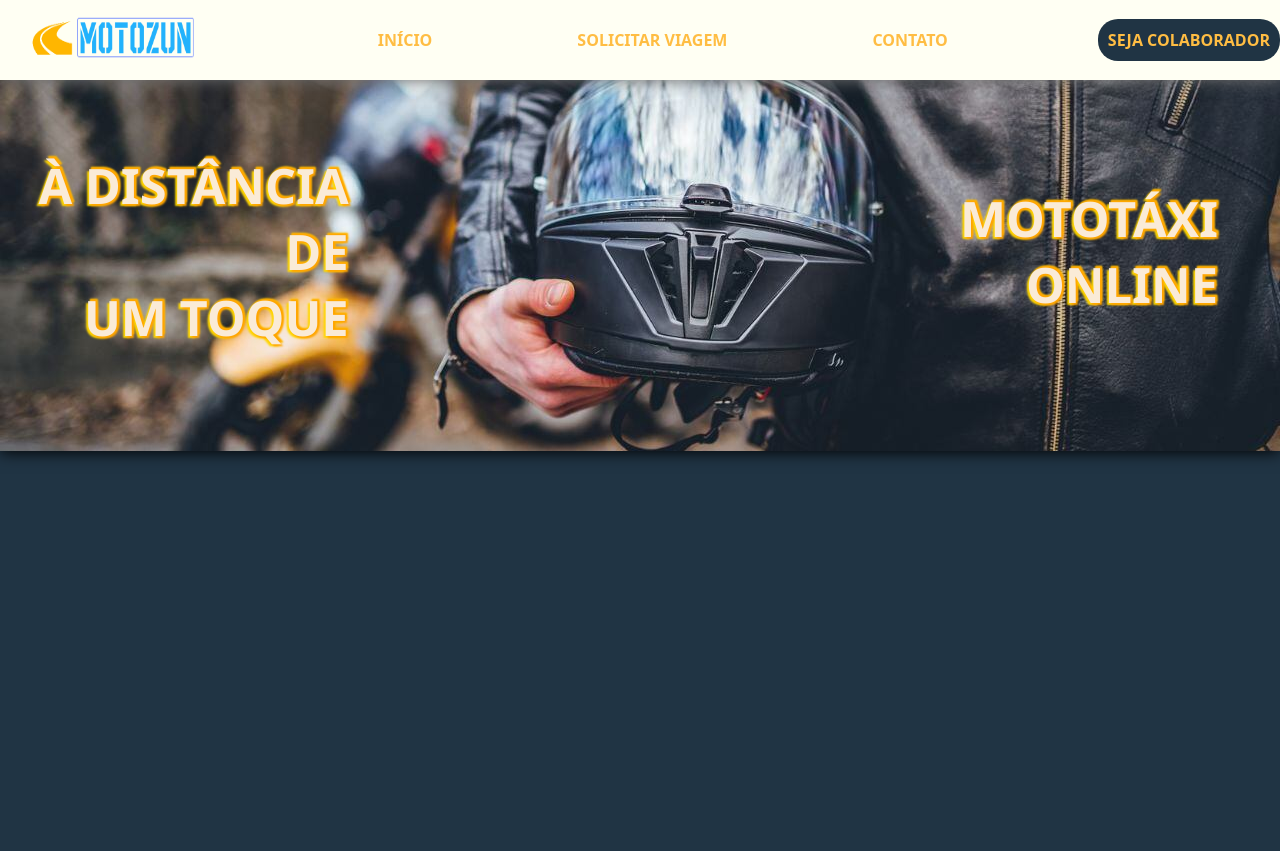
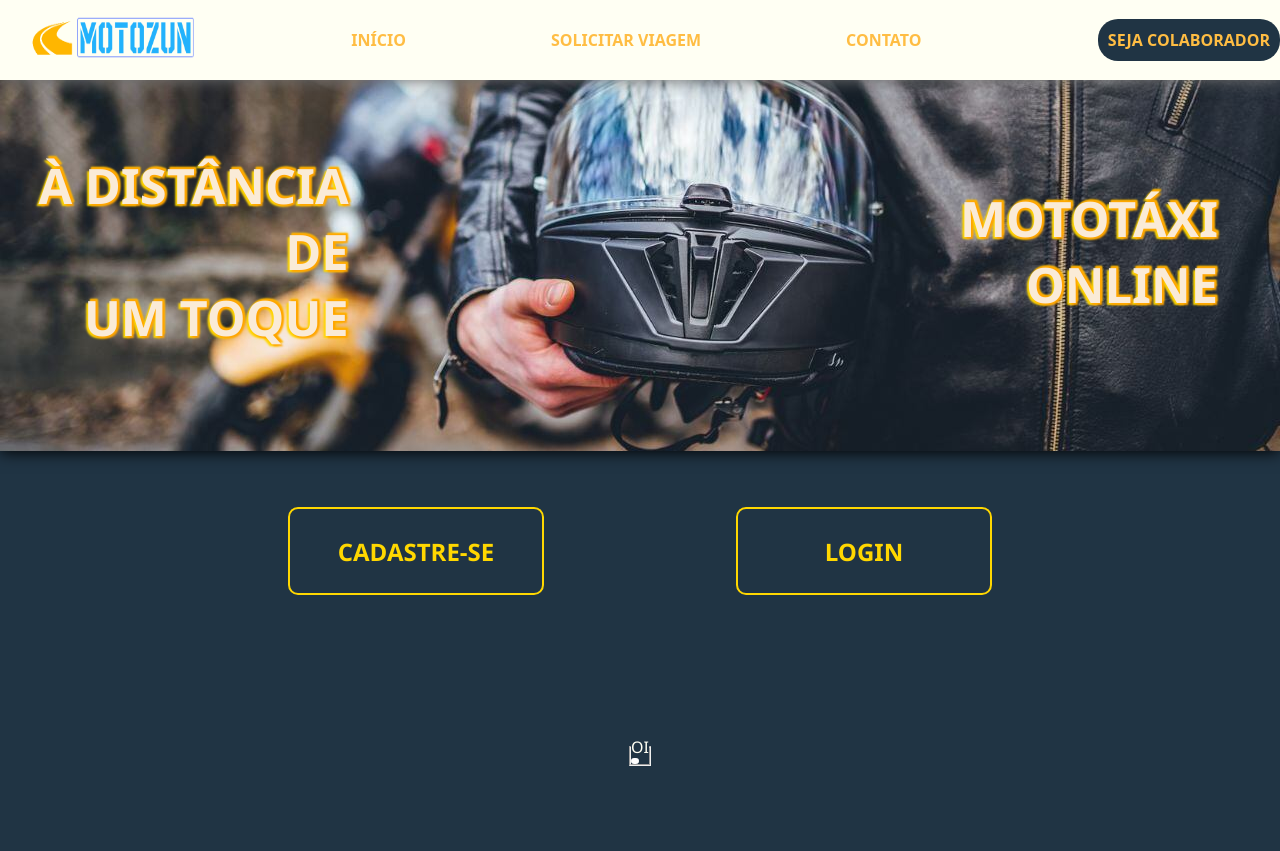
Before and after one commit to LuisP30/pi23_motozun, a Django app: page / in a window 1280 px wide. Run offline with Django 4.2, Linux system fonts and the light colour scheme.

Commit message:
ajuste de elementos de header e botões

```diff
--- a/static/style.css
+++ b/static/style.css
@@ -48,24 +48,26 @@ header ul
     align-items: center;
     list-style: none;
 }
-
 .cadastro-colaborador
 {
     border: 1px;
     border-radius: 20px;
     background-color: #203444;
+    text-align: center;
     padding: 10px;
-    width: 15%;
+    width: 220px;
 }
 .logotipo
 {
-    width: 25%;
+    width: 15%;
     position: relative;
     left: 2%;
 }
 .menu
 {
-    width: 55%;
+    width: 60%;
+    display: flex;
+    justify-content: center;
 }
 
 /*Fim de estilização do cabeçalho*/
--- a/templates/index.html
+++ b/templates/index.html
@@ -50,6 +50,48 @@
             height: 100%;
 
         }
+        .botoes-autenticacao
+        {
+            width: 100%;
+            height: 25%;
+            display: flex;
+            gap: 15%;
+            justify-content: center;
+            font-weight: bold;
+            color: gold;
+            font-size: x-large;
+            align-items: center;
+        }
+        .box
+        {
+            border: 2px solid gold;
+            text-align: center;
+            align-items: center;
+            width: 20%;
+            padding: 2%;
+            border-radius: 10px;
+        }
+        .container-divs-azuis
+        {
+            display: flex;
+            flex-direction: column;
+            width: 100%;
+            justify-content: center;
+            align-items: center;
+            height: 25%;
+            gap: 30%;
+        }
+        .box-azul
+        {
+            border: 3px solid white;
+            display: flex;
+            justify-content: center;
+            color: gold;
+            align-items: center;
+            width: 45%;
+            background-color: #00C2C3;
+            border-radius: 15px;
+        }
     </style>
 {% endblock css_interno %}
 
@@ -67,5 +109,25 @@
             </div>
         </section>
 
+        <!--div com botões de login e cadastro na tela inicial-->
+        <div class="botoes-autenticacao">
+            <div class="box">
+                <p>CADASTRE-SE</p>
+            </div>
+            <div class="box">
+                <p>LOGIN</p>
+            </div>
+        </div>
+        <div class="container-divs-azuis">
+            <fieldset>
+                <legend>
+                    OI
+                </legend>
+
+                <div class="box-azul">
+
+                </div>
+            </fieldset>
+        </div>
     </div>
 {% endblock conteudo %}
```
